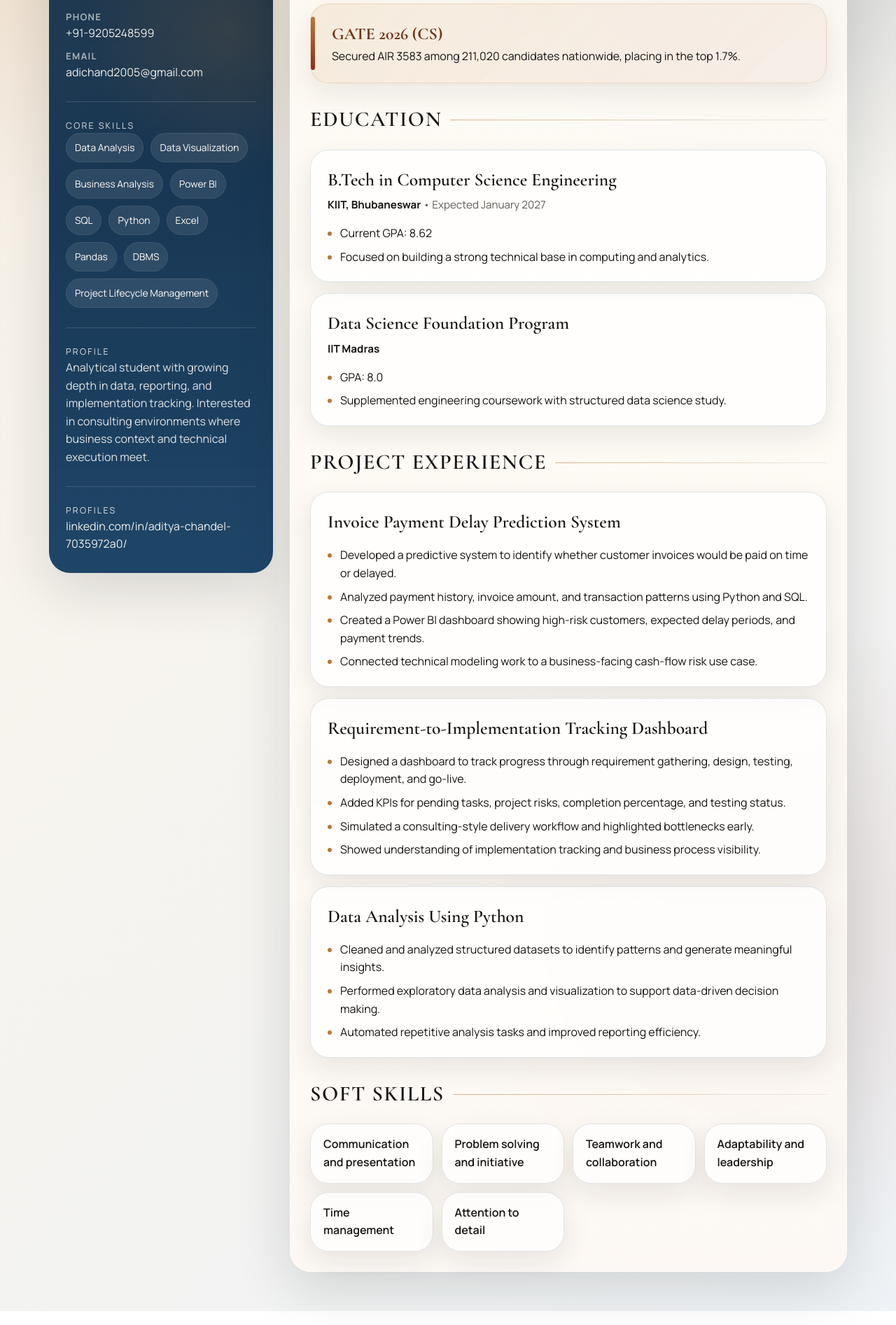
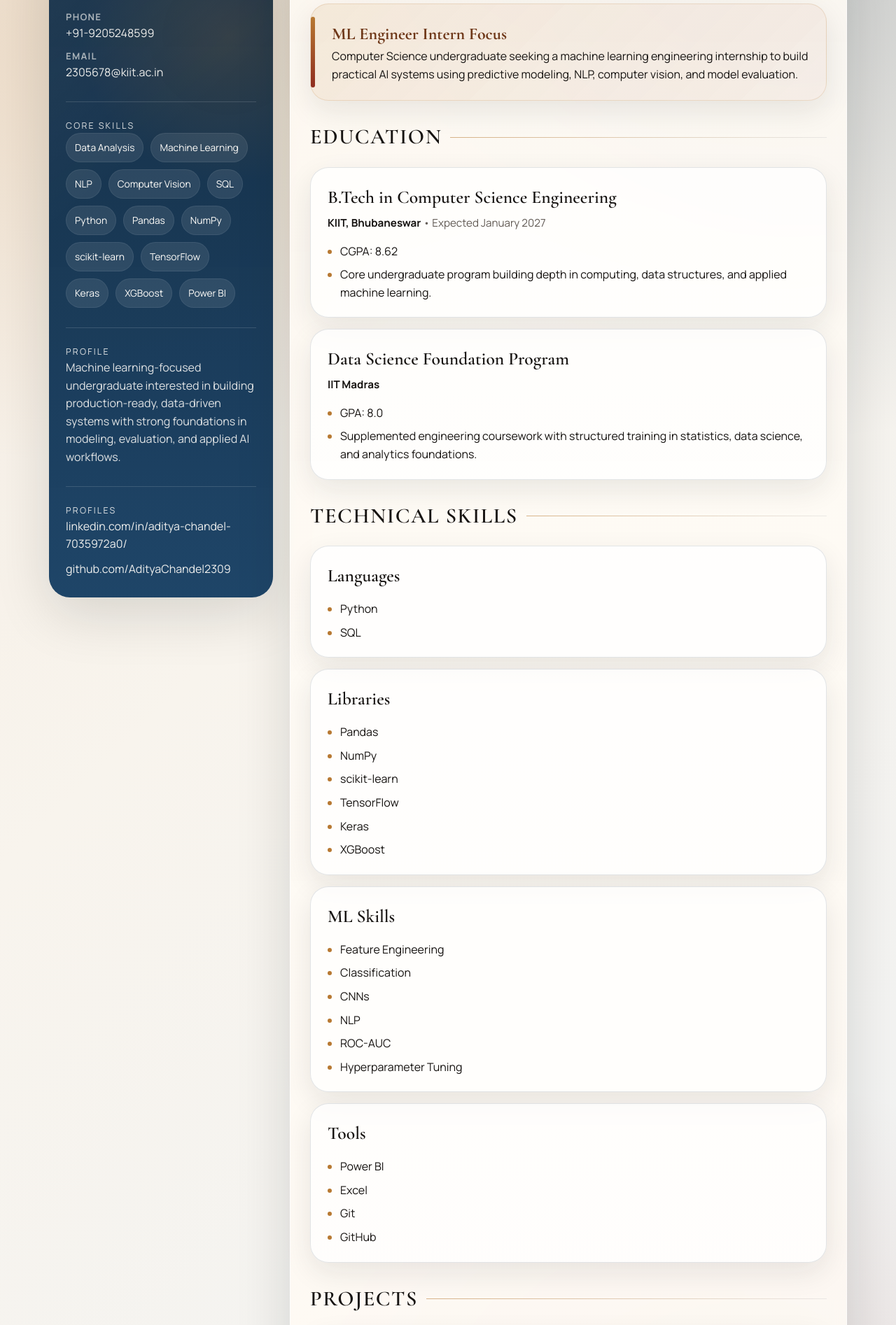
Before and after one commit to AdityaChandel2309/aditya-chandel-resume, a plain HTML site: page index.html in a window 1280 px wide. Shown: the part 592-2486 px from the top of the page at 70% size. Drawn offline with nearby package versions, Linux system fonts and the light colour scheme.

Commit message:
Update resume site for ML profile

```diff
--- a/index.html
+++ b/index.html
@@ -4,7 +4,7 @@
 <meta charset="UTF-8">
 <meta name="viewport" content="width=device-width, initial-scale=1.0">
 <title>Aditya Chandel | Resume</title>
-<meta name="description" content="Aditya Chandel's portfolio-style resume covering education, projects, skills, and contact details.">
+<meta name="description" content="Aditya Chandel's machine learning resume covering education, projects, technical skills, and contact details.">
 <link rel="preconnect" href="https://fonts.googleapis.com">
 <link rel="preconnect" href="https://fonts.gstatic.com" crossorigin>
 <link href="https://fonts.googleapis.com/css2?family=Cormorant+Garamond:wght@500;600;700&family=Manrope:wght@400;500;600;700&display=swap" rel="stylesheet">
@@ -457,16 +457,17 @@
   <div class="shell">
     <section class="hero">
       <div class="hero-copy">
-        <div class="eyebrow">Computer Science • Data Analysis • Business Technology</div>
+        <div class="eyebrow">Computer Science • Machine Learning • Data Science</div>
         <h1>Aditya Chandel</h1>
         <p class="hero-subtitle">
-          Computer Science Engineering student building a profile at the intersection of analytics,
-          dashboarding, and business problem solving. Strong academic performance, practical project
-          work, and a clear focus on consulting-style technology solutions.
+          Computer Science undergraduate with foundation training in Data Science and a strong interest
+          in machine learning engineering. Focused on predictive modeling, NLP, computer vision,
+          feature engineering, and practical AI systems built with Python and modern ML tooling.
         </p>
         <div class="hero-actions">
-          <a class="button button-primary" href="mailto:adichand2005@gmail.com">Contact</a>
+          <a class="button button-primary" href="mailto:2305678@kiit.ac.in">Contact</a>
           <a class="button button-secondary" href="https://linkedin.com/in/aditya-chandel-7035972a0/" target="_blank" rel="noreferrer">LinkedIn</a>
+          <a class="button button-secondary" href="https://github.com/AdityaChandel2309" target="_blank" rel="noreferrer">GitHub</a>
         </div>
       </div>
       <aside class="hero-card">
@@ -485,8 +486,8 @@
             <span class="metric-label">B.Tech CSE at KIIT</span>
           </div>
           <div class="metric-item">
-            <span class="metric-value">8.0 GPA</span>
-            <span class="metric-label">IIT Madras Data Science Foundation</span>
+            <span class="metric-value">3</span>
+            <span class="metric-label">ML and AI projects featured</span>
           </div>
         </div>
       </aside>
@@ -500,15 +501,15 @@
             <div class="contact-list">
               <div class="contact-item">
                 <strong>Location</strong>
-                <span>Noida, India 201301</span>
+                <span>Noida, U.P., India</span>
               </div>
               <div class="contact-item">
                 <strong>Phone</strong>
                 <span>+91-9205248599</span>
               </div>
-              <a class="contact-item" href="mailto:adichand2005@gmail.com">
+              <a class="contact-item" href="mailto:2305678@kiit.ac.in">
                 <strong>Email</strong>
-                <span>adichand2005@gmail.com</span>
+                <span>2305678@kiit.ac.in</span>
               </a>
             </div>
           </section>
@@ -517,23 +518,26 @@
             <p class="panel-label">Core Skills</p>
             <div class="chip-list">
               <span class="chip">Data Analysis</span>
-              <span class="chip">Data Visualization</span>
-              <span class="chip">Business Analysis</span>
-              <span class="chip">Power BI</span>
+              <span class="chip">Machine Learning</span>
+              <span class="chip">NLP</span>
+              <span class="chip">Computer Vision</span>
               <span class="chip">SQL</span>
               <span class="chip">Python</span>
-              <span class="chip">Excel</span>
               <span class="chip">Pandas</span>
-              <span class="chip">DBMS</span>
-              <span class="chip">Project Lifecycle Management</span>
+              <span class="chip">NumPy</span>
+              <span class="chip">scikit-learn</span>
+              <span class="chip">TensorFlow</span>
+              <span class="chip">Keras</span>
+              <span class="chip">XGBoost</span>
+              <span class="chip">Power BI</span>
             </div>
           </section>
 
           <section class="panel-block">
             <p class="panel-label">Profile</p>
             <p>
-              Analytical student with growing depth in data, reporting, and implementation tracking.
-              Interested in consulting environments where business context and technical execution meet.
+              Machine learning-focused undergraduate interested in building production-ready, data-driven
+              systems with strong foundations in modeling, evaluation, and applied AI workflows.
             </p>
           </section>
 
@@ -541,6 +545,7 @@
             <p class="panel-label">Profiles</p>
             <div class="link-list">
               <a href="https://linkedin.com/in/aditya-chandel-7035972a0/" target="_blank" rel="noreferrer">linkedin.com/in/aditya-chandel-7035972a0/</a>
+              <a href="https://github.com/AdityaChandel2309" target="_blank" rel="noreferrer">github.com/AdityaChandel2309</a>
             </div>
           </section>
         </div>
@@ -549,12 +554,13 @@
       <main class="content">
         <section class="section">
           <div class="section-head">
-            <h2 class="section-title">Accomplishment</h2>
+            <h2 class="section-title">Professional Summary</h2>
             <div class="section-line"></div>
           </div>
           <div class="highlight">
-            <strong>GATE 2026 (CS)</strong>
-            Secured AIR 3583 among 211,020 candidates nationwide, placing in the top 1.7%.
+            <strong>ML Engineer Intern Focus</strong>
+            Computer Science undergraduate seeking a machine learning engineering internship to build
+            practical AI systems using predictive modeling, NLP, computer vision, and model evaluation.
           </div>
         </section>
 
@@ -568,8 +574,8 @@
               <h3>B.Tech in Computer Science Engineering</h3>
               <p class="meta"><strong>KIIT, Bhubaneswar</strong> • Expected January 2027</p>
               <ul>
-                <li>Current GPA: 8.62</li>
-                <li>Focused on building a strong technical base in computing and analytics.</li>
+                <li>CGPA: 8.62</li>
+                <li>Core undergraduate program building depth in computing, data structures, and applied machine learning.</li>
               </ul>
             </article>
             <article class="card">
@@ -577,7 +583,7 @@
               <p class="meta"><strong>IIT Madras</strong></p>
               <ul>
                 <li>GPA: 8.0</li>
-                <li>Supplemented engineering coursework with structured data science study.</li>
+                <li>Supplemented engineering coursework with structured training in statistics, data science, and analytics foundations.</li>
               </ul>
             </article>
           </div>
@@ -585,36 +591,49 @@
 
         <section class="section">
           <div class="section-head">
-            <h2 class="section-title">Project Experience</h2>
+            <h2 class="section-title">Technical Skills</h2>
             <div class="section-line"></div>
           </div>
           <div class="timeline">
             <article class="card">
-              <h3>Invoice Payment Delay Prediction System</h3>
+              <h3>Languages</h3>
               <ul>
-                <li>Developed a predictive system to identify whether customer invoices would be paid on time or delayed.</li>
-                <li>Analyzed payment history, invoice amount, and transaction patterns using Python and SQL.</li>
-                <li>Created a Power BI dashboard showing high-risk customers, expected delay periods, and payment trends.</li>
-                <li>Connected technical modeling work to a business-facing cash-flow risk use case.</li>
+                <li>Python</li>
+                <li>SQL</li>
               </ul>
             </article>
 
             <article class="card">
-              <h3>Requirement-to-Implementation Tracking Dashboard</h3>
+              <h3>Libraries</h3>
               <ul>
-                <li>Designed a dashboard to track progress through requirement gathering, design, testing, deployment, and go-live.</li>
-                <li>Added KPIs for pending tasks, project risks, completion percentage, and testing status.</li>
-                <li>Simulated a consulting-style delivery workflow and highlighted bottlenecks early.</li>
-                <li>Showed understanding of implementation tracking and business process visibility.</li>
+                <li>Pandas</li>
+                <li>NumPy</li>
+                <li>scikit-learn</li>
+                <li>TensorFlow</li>
+                <li>Keras</li>
+                <li>XGBoost</li>
               </ul>
             </article>
 
             <article class="card">
-              <h3>Data Analysis Using Python</h3>
+              <h3>ML Skills</h3>
               <ul>
-                <li>Cleaned and analyzed structured datasets to identify patterns and generate meaningful insights.</li>
-                <li>Performed exploratory data analysis and visualization to support data-driven decision making.</li>
-                <li>Automated repetitive analysis tasks and improved reporting efficiency.</li>
+                <li>Feature Engineering</li>
+                <li>Classification</li>
+                <li>CNNs</li>
+                <li>NLP</li>
+                <li>ROC-AUC</li>
+                <li>Hyperparameter Tuning</li>
+              </ul>
+            </article>
+
+            <article class="card">
+              <h3>Tools</h3>
+              <ul>
+                <li>Power BI</li>
+                <li>Excel</li>
+                <li>Git</li>
+                <li>GitHub</li>
               </ul>
             </article>
           </div>
@@ -622,16 +641,47 @@
 
         <section class="section">
           <div class="section-head">
-            <h2 class="section-title">Soft Skills</h2>
+            <h2 class="section-title">Projects</h2>
+            <div class="section-line"></div>
+          </div>
+          <div class="timeline">
+            <article class="card">
+              <h3>Invoice Payment Delay Prediction System</h3>
+              <ul>
+                <li>Developed a machine learning system to predict delayed customer invoice payments using historical transaction and invoice data.</li>
+                <li>Engineered 15+ features from payment history, invoice amount, due date, and customer behavior.</li>
+                <li>Trained Logistic Regression, Random Forest, and XGBoost models achieving 87% accuracy and 0.89 ROC-AUC.</li>
+                <li>Built an interactive Power BI dashboard to identify high-risk invoices and payment trends.</li>
+              </ul>
+            </article>
+
+            <article class="card">
+              <h3>Plant Disease Detection Using CNNs</h3>
+              <ul>
+                <li>Built a deep learning model using convolutional neural networks to classify plant leaf diseases from image data.</li>
+                <li>Applied image preprocessing, augmentation, and transfer learning techniques using TensorFlow and Keras.</li>
+                <li>Achieved over 92% validation accuracy across multiple disease classes.</li>
+              </ul>
+            </article>
+
+            <article class="card">
+              <h3>Sentiment Analysis on Product Reviews</h3>
+              <ul>
+                <li>Developed an NLP-based sentiment analysis system to classify product reviews as positive, negative, or neutral.</li>
+                <li>Performed text preprocessing, tokenization, stopword removal, and TF-IDF vectorization.</li>
+                <li>Compared Logistic Regression and Naive Bayes models, achieving 88% accuracy on unseen review data.</li>
+              </ul>
+            </article>
+          </div>
+        </section>
+
+        <section class="section">
+          <div class="section-head">
+            <h2 class="section-title">Achievements</h2>
             <div class="section-line"></div>
           </div>
           <div class="soft-skills">
-            <div class="card">Communication and presentation</div>
-            <div class="card">Problem solving and initiative</div>
-            <div class="card">Teamwork and collaboration</div>
-            <div class="card">Adaptability and leadership</div>
-            <div class="card">Time management</div>
-            <div class="card">Attention to detail</div>
+            <div class="card">GATE 2026 (CS): AIR 3583 among 211,020 candidates nationwide</div>
           </div>
         </section>
       </main>
```
